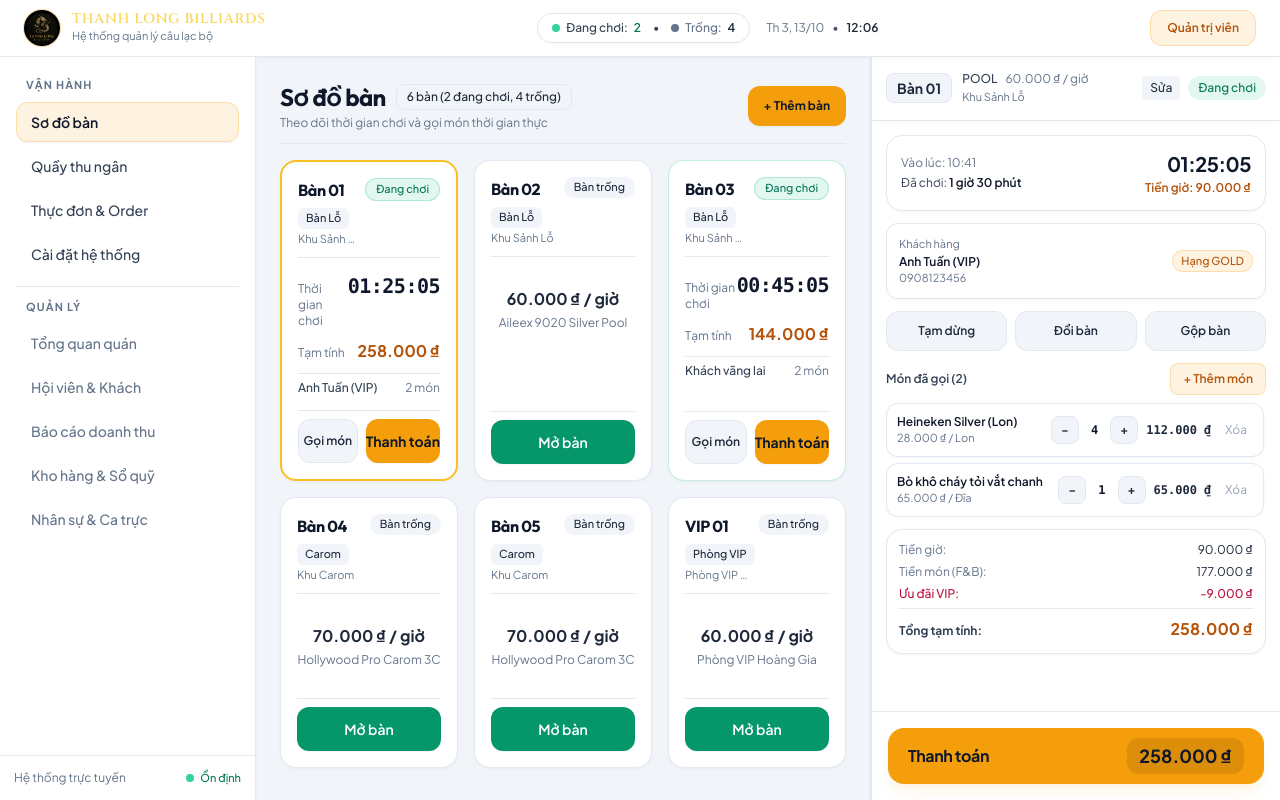
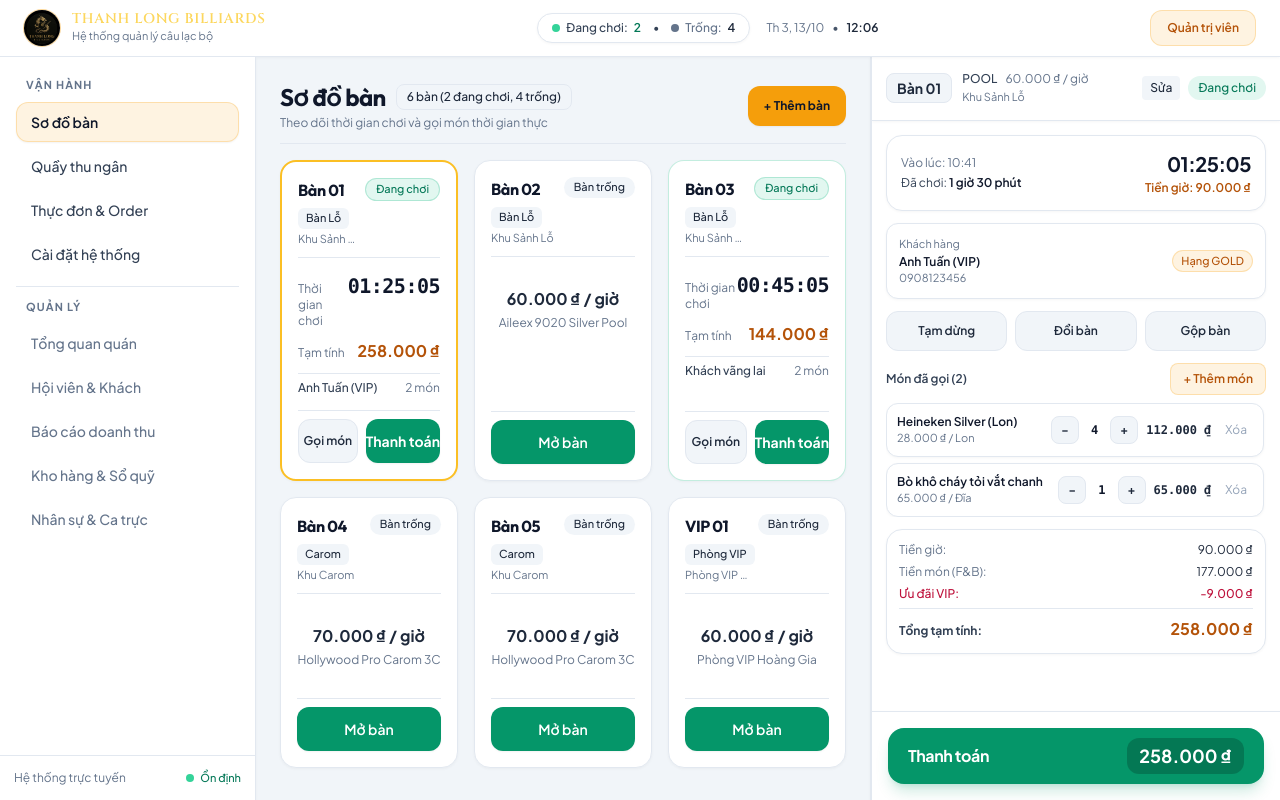
Before and after one commit to ngquanh227-code/thanhlong-billiards, a React (Vite) app: page / in a window 1280 px wide. Built offline with nearby package versions, Linux system fonts and the light colour scheme.

Commit message:
Change checkout button color to emerald green across all views

```diff
--- a/src/components/pos/CashierModal.tsx
+++ b/src/components/pos/CashierModal.tsx
@@ -501,7 +501,7 @@ export const CashierModal: React.FC<CashierModalProps> = ({
               <button
                 type="button"
                 onClick={handleSettleOnly}
-                className="flex-[2] h-12 rounded-xl bg-amber-500 hover:bg-amber-400 text-slate-950 font-bold text-sm flex items-center justify-center transition-all shadow-md active:scale-[0.99] whitespace-nowrap"
+                className="flex-[2] h-12 rounded-xl bg-emerald-600 hover:bg-emerald-500 text-white font-bold text-sm flex items-center justify-center transition-all shadow-md shadow-emerald-600/20 active:scale-[0.99] whitespace-nowrap"
               >
                 Chốt thanh toán
               </button>
--- a/src/components/pos/PosCashierView.tsx
+++ b/src/components/pos/PosCashierView.tsx
@@ -434,7 +434,7 @@ export const PosCashierView: React.FC = () => {
                 <button
                   type="button"
                   onClick={() => handleCheckout(true)}
-                  className="flex-1 h-13 rounded-2xl bg-amber-500 hover:bg-amber-400 text-slate-950 font-bold text-sm flex items-center justify-center transition-all shadow-md active:scale-[0.99]"
+                  className="flex-1 h-13 rounded-2xl bg-emerald-600 hover:bg-emerald-500 text-white font-bold text-sm flex items-center justify-center transition-all shadow-md shadow-emerald-600/20 active:scale-[0.99]"
                 >
                   In hóa đơn & Trả bàn
                 </button>
--- a/src/components/tables/StationaryControlPanel.tsx
+++ b/src/components/tables/StationaryControlPanel.tsx
@@ -383,10 +383,10 @@ export const StationaryControlPanel: React.FC<StationaryControlPanelProps> = ({
         <div className="p-3 sm:p-4 bg-slate-900/95 border-t border-slate-800 shrink-0">
           <button
             onClick={() => onCheckoutTable(table, session)}
-            className="w-full h-14 rounded-2xl bg-amber-500 hover:bg-amber-400 text-slate-950 font-bold text-sm sm:text-base flex items-center justify-between px-5 transition-all shadow-lg shadow-amber-500/10 active:scale-[0.99]"
+            className="w-full h-14 rounded-2xl bg-emerald-600 hover:bg-emerald-500 text-white font-bold text-sm sm:text-base flex items-center justify-between px-5 transition-all shadow-lg shadow-emerald-600/20 active:scale-[0.99]"
           >
             <span className="font-bold tracking-tight">Thanh toán</span>
-            <span className="font-extrabold text-base sm:text-lg bg-black/10 px-3 py-1 rounded-xl">
+            <span className="font-extrabold text-base sm:text-lg bg-black/20 px-3 py-1 rounded-xl">
               {feeCalc ? formatVND(feeCalc.grandTotal) : ''}
             </span>
           </button>
--- a/src/components/tables/TableCard.tsx
+++ b/src/components/tables/TableCard.tsx
@@ -184,7 +184,7 @@ export const TableCard: React.FC<TableCardProps> = ({
 
             <button
               onClick={() => onCheckout(table, session)}
-              className="flex-1 h-11 rounded-xl bg-amber-500 hover:bg-amber-400 text-slate-950 font-bold text-xs sm:text-sm flex items-center justify-center transition-all shadow-sm active:scale-[0.98] whitespace-nowrap"
+              className="flex-1 h-11 rounded-xl bg-emerald-600 hover:bg-emerald-500 text-white font-bold text-xs sm:text-sm flex items-center justify-center transition-all shadow-sm active:scale-[0.98] whitespace-nowrap"
             >
               Thanh toán
             </button>
--- a/src/components/tables/TableDetailDrawer.tsx
+++ b/src/components/tables/TableDetailDrawer.tsx
@@ -265,7 +265,7 @@ export const TableDetailDrawer: React.FC<TableDetailDrawerProps> = ({
 
             <button
               onClick={() => onCheckoutTable(table, session)}
-              className="w-full py-2.5 px-3 rounded-lg bg-gold-500 hover:bg-amber-400 text-charcoal-950 font-black text-xs transition-colors flex items-center justify-center tracking-wider"
+              className="w-full py-2.5 px-3 rounded-lg bg-emerald-600 hover:bg-emerald-500 text-white font-bold text-xs transition-colors flex items-center justify-center tracking-wider"
             >
               <span>THANH TOÁN HÓA ĐƠN</span>
             </button>
```
